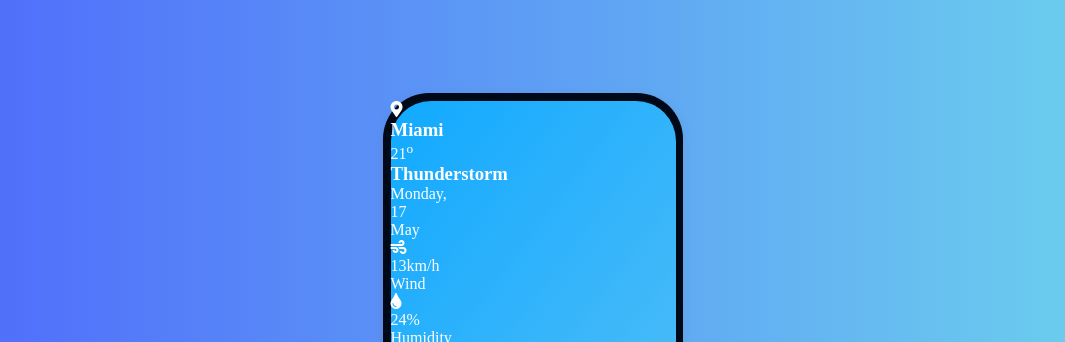
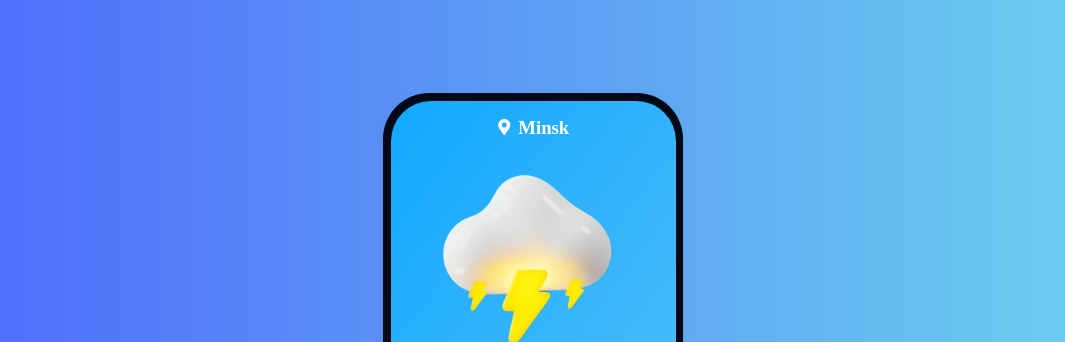
Before and after one commit to singhsduos/Weather-App, a plain HTML site: page index.html in a window 1280 px wide. Shown: the top 342 px of the page, without its empty margins (107-1172 px from the left). Drawn offline with Linux system fonts and the light colour scheme.

Commit message:
upperdiv ready

```diff
--- a/index.html
+++ b/index.html
@@ -20,18 +20,25 @@
         <div class="upperDiv">
             <div class="headingAndIcon">
                 <a class="mapIcon"><i class="fas fa-map-marker-alt"></i></a>
-                <h3 class="city">Miami</h3>
+                <h3 class="city">Minsk</h3>
             </div>
-            <div class="skyImg">
+            <div class="skyImgDiv">
+            <img class="skyImage" src="./images/cloud1.png" alt="thunder-storm">
+            </div>
 
-            </div class="tempDesc">
-            <p class="tempHeading">21<sup>o</sup></p>
+            <div  class="tempDesc">
+            <div class="tempDegree">
+            <p class="tempHeading">21</p><span>o</span>
+            </div>
             <h3 class="wheatherHeading">Thunderstorm</h3>
+            </div>
+
             <div class="timeAndDate">
                 <p class="weekDay">Monday,</p>
                 <p class="day">17</p>
                 <p class="months">May</p>
             </div>
+
             <div class="weatherDesc">
                 <div class="windIconDiv">
                     <a class="windIcon"><i class="fas fa-wind"></i></a>
--- a/style.css
+++ b/style.css
@@ -78,3 +78,98 @@ body {
   right: 0;
   top: 0;
 }
+
+.headingAndIcon {
+  display: flex;
+  justify-content: center;
+  align-items: center;
+  margin: 1rem 0rem;
+}
+
+.mapIcon {
+  margin: 0 0.3rem;
+}
+
+.city {
+  margin: 0 0.2rem;
+  font-weight: 600;
+}
+
+.skyImgDiv,
+.tempDesc,
+.tempDegree,
+.timeAndDate,
+.weatherDesc {
+  display: flex;
+  justify-content: center;
+  align-items: center;
+  margin-top: 1.5rem;
+}
+
+.skyImage {
+  height: 12rem;
+  width: 13rem;
+}
+
+.tempDesc {
+  margin-top: -2rem;
+  flex-direction: column;
+}
+
+.tempHeading {
+  font-size: 5rem;
+  font-weight: 700;
+  display: inline-block;
+}
+
+.wheatherHeading {
+  margin-top: -0.5rem;
+}
+
+span {
+  font-size: 2rem;
+  font-weight: 300;
+  margin-top: -3rem;
+}
+
+.timeAndDate {
+  margin-top: 0rem;
+}
+
+.weekDay,
+.day,
+.months {
+  font-size: 11px;
+  margin: 0rem 0.2rem;
+}
+
+.weatherDesc {
+  justify-content: space-around;
+  margin-top: 2rem;
+}
+
+.windIconDiv,
+.humidityIconDiv,
+.rainIconDiv {
+  display: flex;
+  justify-content: center;
+  align-items: center;
+  flex-direction: column;
+}
+
+.windValue,
+.humidityValue,
+.rainValue {
+  font-weight: 700;
+  font-size: 13px;
+  margin-top: 0.2rem;
+}
+
+.windHeading,
+.humidityHeading,
+.rainHeading {
+  font-weight: 200;
+  font-size: 10px;
+  opacity: 0.8;
+  margin-top: 0.2rem;
+}
```
Also changed, not shown: images/cloud1.png (added).
